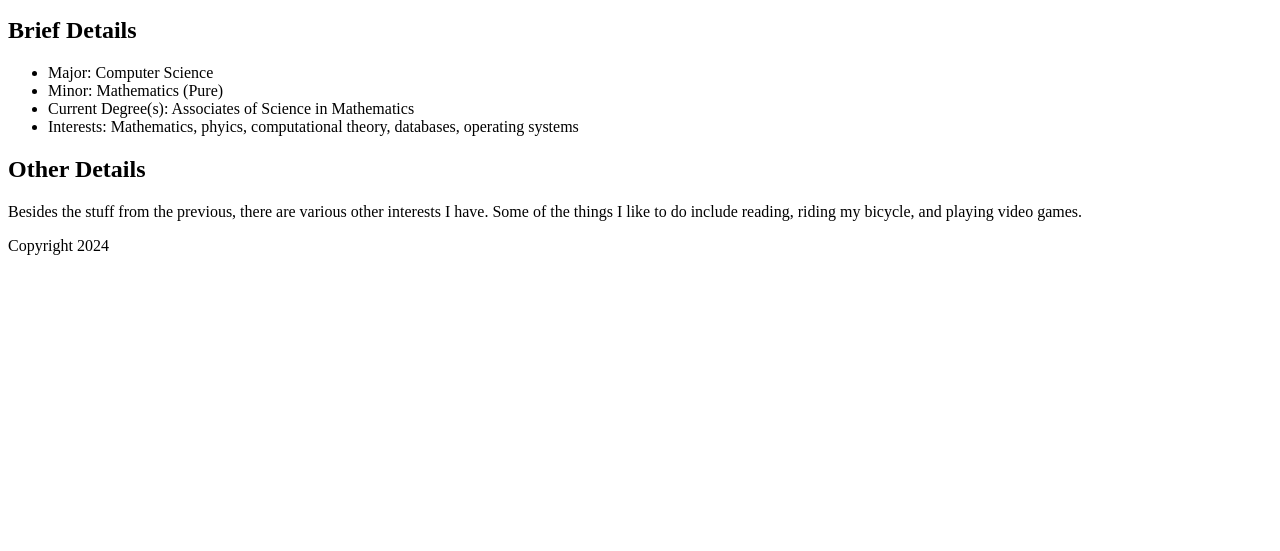
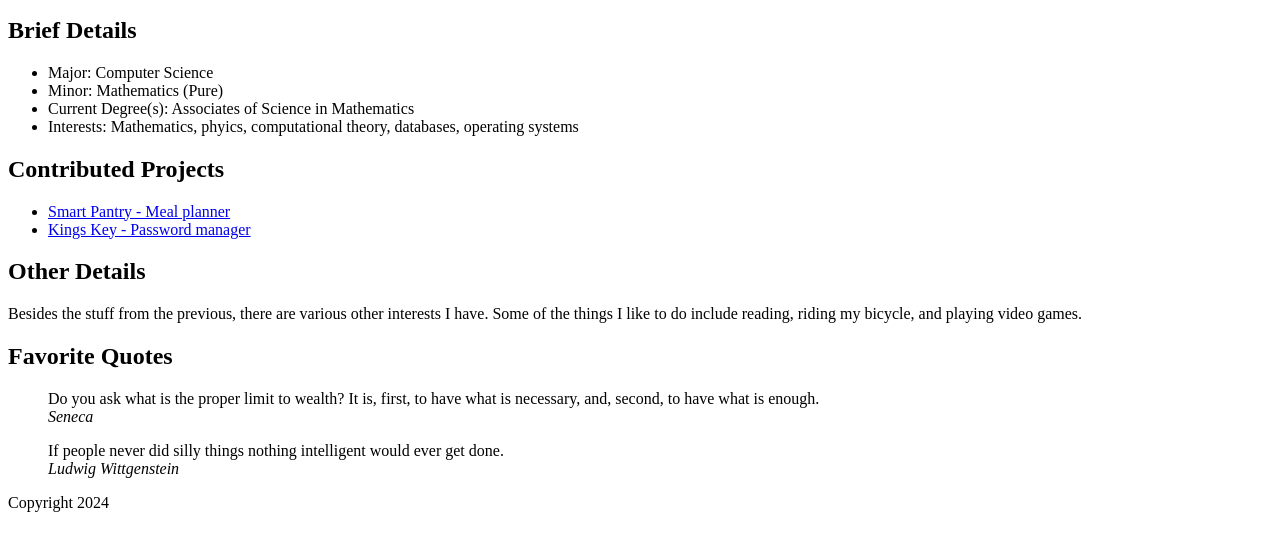
Before and after one commit to rvare/rvare.github.io, a plain HTML site: page index.html in a window 1280 px wide. Shown: the part 101-652 px from the top of the page. Drawn offline with Linux system fonts and the light colour scheme.

Commit message:
Added more content

```diff
--- a/index.html
+++ b/index.html
@@ -16,11 +16,32 @@
             <li>Interests: Mathematics, phyics, computational theory, databases, operating systems</li>
         </ul>
 
+        <h2>Contributed Projects</h2>
+        <ul>
+            <li><a href='https://github.com/AdibaAdi/SmartPantry-MealPlanning'>Smart Pantry &#45; Meal planner</a></li>
+            <li><a href='https://github.com/rvare/KingsKey'>Kings Key &#45; Password manager</a></li>
+        </ul>
         <h2>Other Details</h2>
             <p>
                 Besides the stuff from the previous, there are various other interests I have.
                 Some of the things I like to do include reading, riding my bicycle, and playing video games.
             </p>
+
+        <h2>Favorite Quotes</h2>
+        <blockquote>
+            <p>
+                Do you ask what is the proper limit to wealth? It is, first, to have what is necessary, and, second,
+                to have what is enough.
+                <br/><i>Seneca</i>
+            </p>
+        </blockquote>
+
+        <blockquote>
+            <p>
+                If people never did silly things nothing intelligent would ever get done.
+                <br/><i>Ludwig Wittgenstein</i>
+            </p>
+        </blockquote>
         <footer>
             <p>Copyright 2024</p>
         </footer>
```
